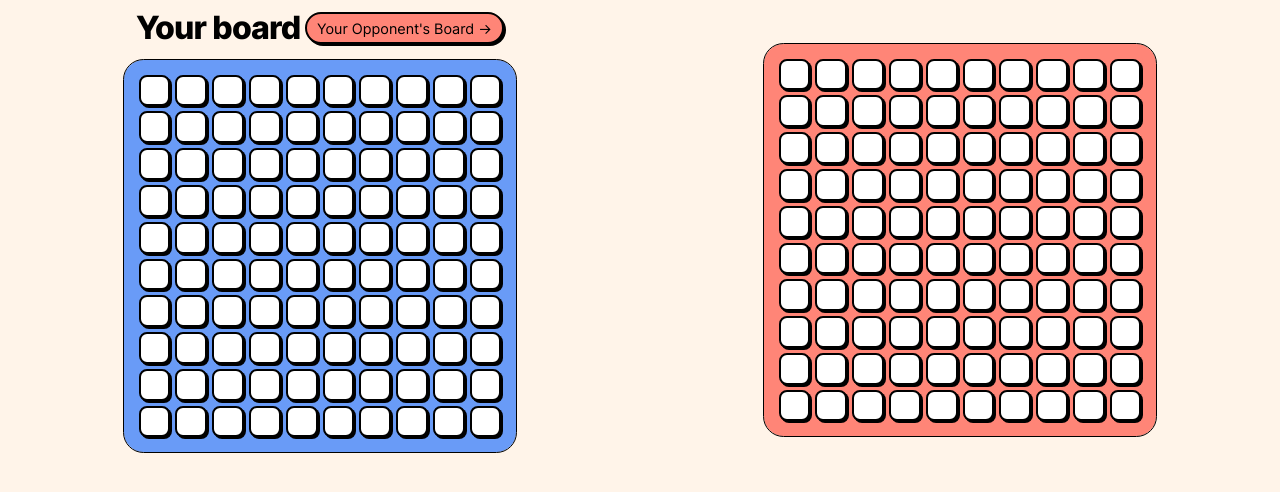
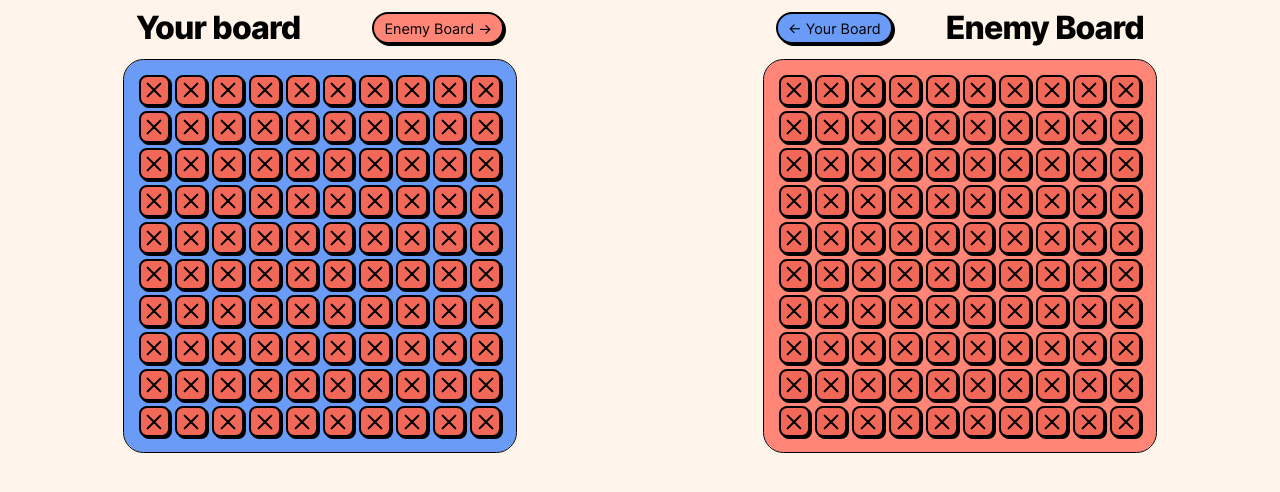
Before and after one commit to KawalaE/Battleship, a website built with webpack: page dist/index.html in a window 1280 px wide. Built offline with nearby package versions, Linux system fonts and the light colour scheme.

Commit message:
Create hit class for the cube

```diff
--- a/src/style.css
+++ b/src/style.css
@@ -41,7 +41,6 @@ body{
     border: 1.5vmin solid #699BF7;
     border-radius: 5%;
     outline: 1px solid black;
-
 }
 .board-right{
     background-color: #FF8577;
@@ -51,6 +50,9 @@ body{
     display: flex;
     width: 46vmin;
     justify-content: space-between;
+}
+.title-sec.computer{
+    flex-direction: row-reverse;
 }
 h1 {
     color: #000;
@@ -68,10 +70,12 @@ button{
     box-shadow: 2px 2px 0px 0px #000;
     font-size: 0.9rem;
     padding: 0 10px;
-    cursor: pointer;
 }
 .human{
     background: #FF8577;
+}
+button.computer{
+    background: #699BF7;
 }
 .cube{
     position: relative;
@@ -82,7 +86,14 @@ button{
     cursor: pointer;
     margin: 2.5px;
 }
-.cube:hover, button:hover {
+.hit{
+    background: #F16858;
+    background-image:url('assets/Cross.svg');
+    background-repeat: no-repeat;
+    background-position: center;
+    background-size: 2vmin 2vmin;
+}
+.cube:hover {
     box-shadow: 0px 0px 0px 0px #000;
     top: 2px;
     left: 2px
--- a/src/ui.js
+++ b/src/ui.js
@@ -19,36 +19,42 @@ function createSections() {
   rightSide.classList.add("right-side");
   boardsSection.appendChild(rightSide);
 }
-function boardTitle() {
-  let titleSection = document.createElement('div');
-  titleSection.classList.add("title-sec")
-  document.querySelector(".left-side").appendChild(titleSection);
-  let boardTitle = document.createElement('h1');
-  boardTitle.textContent = "Your board";
-  let enemyBoardPointer = document.createElement('button');
-  enemyBoardPointer.classList.add('human');
-  enemyBoardPointer.textContent = "Your Opponent's Board ->";
-  titleSection.appendChild(boardTitle);
+function boardTitle(player, sideClass, text, btnText) {
+  const titleSection = document.createElement("div");
+  titleSection.classList.add("title-sec");
+  document.querySelector(`.${sideClass}`).appendChild(titleSection);
+  const boardOwner = document.createElement("h1");
+  boardOwner.textContent = `${text}`;
+  const enemyBoardPointer = document.createElement("button");
+  enemyBoardPointer.classList.add(`${player}`);
+  if (player === "computer") {
+    titleSection.classList.add("computer");
+  }
+  enemyBoardPointer.textContent = `${btnText}`;
+  titleSection.appendChild(boardOwner);
   titleSection.appendChild(enemyBoardPointer);
 }
 function displayBoard(player, className, sideClass) {
   const tiles = player.getEnemyTiles();
   const board = document.createElement("div");
   board.classList.add(`${className}`);
-  document.querySelector(`${sideClass}`).appendChild(board);
+  document.querySelector(`.${sideClass}`).appendChild(board);
   tiles.forEach((row, y) => {
     row.forEach((cube, x) => {
       const boardCube = document.createElement("div");
       boardCube.id = `{"x": ${x}, "y": ${y}}`;
       boardCube.classList.add("cube");
+      boardCube.classList.add('hit');
       board.appendChild(boardCube);
     });
   });
 }
+
 createSections();
-console.log(boardTitle());
-displayBoard(human, "board-left", ".left-side");
-displayBoard(computer, "board-right", ".right-side");
+boardTitle("human", "left-side", "Your board", "Enemy Board ->");
+boardTitle("computer", "right-side", "Enemy Board", "<- Your Board");
+displayBoard(human, "board-left", "left-side");
+displayBoard(computer, "board-right", "right-side");
 
 human.play(1, 1);
 computer.playComputer();
```
Also changed, not shown: dist/0baef10e1ab2c8cd0d41.svg (added), dist/main.js, src/assets/Cross.svg (added), src/assets/Dot.svg (added).
